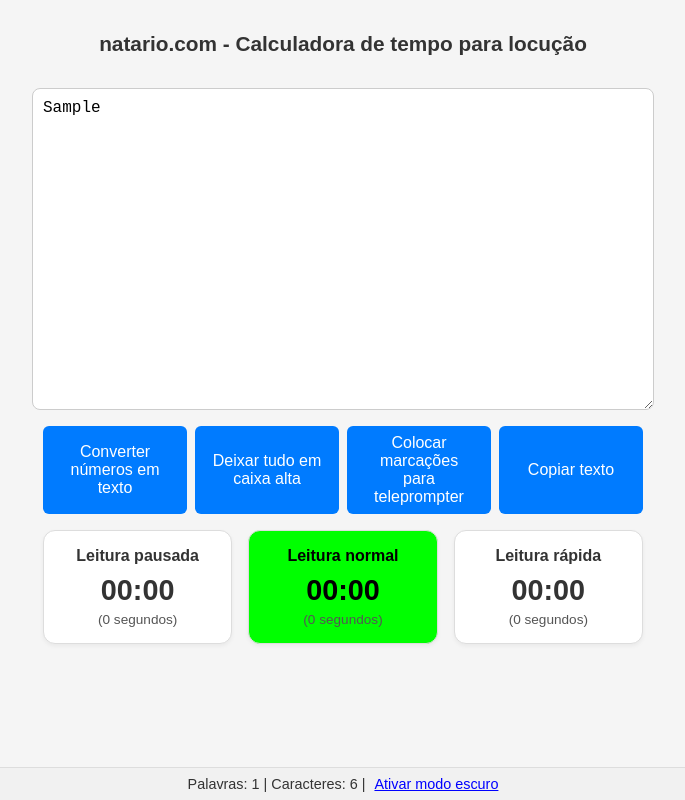
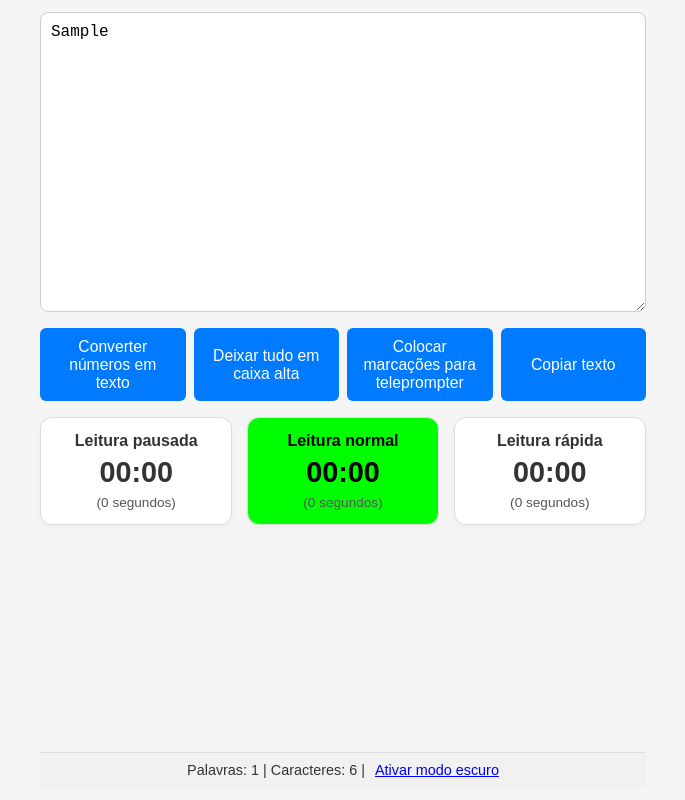
Before and after one commit to eduardonatario/calculadora-locucao, a plain HTML site: page index2.html in a window 1280 px wide. Both pictures are taken after typing "Sample" into the empty fields and a click on the button "Converter números em texto". Shown: the whole page, without its empty margins (297-982 px from the left). Drawn offline with Linux system fonts and the light colour scheme.

Commit message:
Add files via upload

```diff
--- a/index2.html
+++ b/index2.html
@@ -1,154 +1,302 @@
 <!DOCTYPE html>
 <html lang="pt-BR">
 <head>
-<meta charset="UTF-8">
-<meta name="viewport" content="width=device-width, initial-scale=1.0">
-<title>natario.com - Calculadora de tempo para locução</title>
+<meta charset="utf-8" />
+<meta name="viewport" content="width=device-width,initial-scale=1" />
+<title>Calculadora de tempo para locução</title>
 <style>
-body { font-family: Arial, sans-serif; margin: 0; padding: 0; display: flex; flex-direction: column; min-height: 100vh; background: #f5f5f5; color: #333; }
-header { padding: 2rem 1rem 1rem 1rem; text-align: center; font-size: 1.3rem; font-weight: bold; }
-main { flex: 1; display: flex; flex-direction: column; align-items: center; padding: 1rem; gap: 1rem; width: 100%; max-width: 600px; margin: 0 auto; }
-textarea { width: 100%; min-height: 300px; max-height: none; padding: 10px; border: 1px solid #ccc; border-radius: 8px; resize: vertical; font-size: 1rem; }
-.buttons { display: flex; flex-wrap: wrap; gap: 0.5rem; width: 100%; }
-button { flex: 1; padding: 0.5rem 1rem; border: none; border-radius: 6px; background-color: #007bff; color: white; font-size: 1rem; cursor: pointer; }
-button:hover { background-color: #0056b3; }
-.results { display: grid; grid-template-columns: 1fr 1fr 1fr; gap: 1rem; width: 100%; }
-.box { background: white; border: 1px solid #ddd; border-radius: 12px; padding: 1rem; text-align: center; box-shadow: 0 2px 4px rgba(0,0,0,0.05); transition: background-color 0.3s ease, color 0.3s ease; }
-.box#normal { background-color: white; color: #333; }
-.label { font-weight: bold; display: block; margin-bottom: 0.5rem; }
-.value { font-size: 1.8rem; font-weight: bold; line-height: 1.2; }
-.total-segundos { font-weight: normal; display: block; margin-top: 0.3rem; font-size: 0.85rem; color: #555; }
-footer { text-align: center; padding: 0.5rem; font-size: 0.9rem; background: #f1f1f1; border-top: 1px solid #ddd; }
-footer a { margin-left: 5px; cursor: pointer; color: blue; text-decoration: underline; }
-body.dark-mode { background-color: #121212; color: #f5f5f5; }
-body.dark-mode textarea { background-color: #1e1e1e; color: #fff; border: 1px solid #444; }
-body.dark-mode .box { background-color: #1e1e1e; border: 1px solid #444; color: #fff; }
-body.dark-mode footer { color: #ccc; }
-body.dark-mode .buttons button { background-color: #333; color: #fff; border: 1px solid #555; }
-body.dark-mode .buttons button:hover { background-color: #555; }
+  body {
+    font-family: Arial, sans-serif;
+    margin: 0 auto;
+    max-width: 630px;
+    background: #f5f5f5;
+    color: #333;
+    padding: 12px; /* reduzido para diminuir espaço no topo */
+    box-sizing: border-box;
+    min-height: 100vh;
+    display: flex;
+    flex-direction: column;
+  }
+
+  main {
+    flex: 1;
+    display: flex;
+    flex-direction: column;
+    gap: 1rem;
+    width: 100%;
+  }
+
+  textarea {
+    width: 100%;
+    min-height: 300px;
+    padding: 10px;
+    border-radius: 8px;
+    border: 1px solid #ccc;
+    resize: vertical;
+    font-size: 1rem;
+    box-sizing: border-box;
+    background: #fff;
+    color: #000;
+  }
+
+  .buttons {
+    display: flex;
+    gap: 0.5rem;
+    width: 100%;
+  }
+
+  .buttons button {
+    flex: 1;
+    padding: 0.6rem 0.75rem;
+    border: none;
+    border-radius: 6px;
+    background-color: #007bff;
+    color: #fff;
+    font-size: 0.98rem;
+    cursor: pointer;
+  }
+  .buttons button:hover { background-color: #0056b3; }
+
+  .results {
+    display: grid;
+    grid-template-columns: repeat(3, 1fr);
+    gap: 0.9rem;
+    width: 100%;
+  }
+
+  .box {
+    background: white;
+    border: 1px solid #ddd;
+    border-radius: 12px;
+    padding: 14px;
+    text-align: center;
+    box-shadow: 0 2px 4px rgba(0,0,0,0.04);
+    transition: background-color .25s ease, color .25s ease;
+  }
+
+  .box#normal { background: white; color: #333; }
+
+  .label { display:block; font-weight:700; margin-bottom:0.4rem; }
+  .value { font-size: 1.8rem; font-weight:700; line-height:1.1; display:block; }
+  .total-segundos { display:block; margin-top:0.4rem; font-size:0.85rem; color:#555; }
+
+  footer {
+    text-align:center;
+    padding:0.6rem;
+    font-size:0.9rem;
+    background:#f1f1f1;
+    border-top:1px solid #ddd;
+    margin-top: 10px;
+  }
+  footer a { margin-left:6px; color:blue; text-decoration:underline; cursor:pointer; }
+
+  body.dark-mode {
+    background: #121212;
+    color: #f5f5f5;
+  }
+  body.dark-mode textarea {
+    background: #1e1e1e;
+    color: #fff;
+    border: 1px solid #444;
+  }
+  body.dark-mode .box {
+    background: #1e1e1e;
+    border: 1px solid #444;
+    color: #fff;
+  }
+  body.dark-mode .buttons button {
+    background: #333;
+    color: #fff;
+    border: 1px solid #555;
+  }
+  body.dark-mode .buttons button:hover { background:#555; }
+
+  .box.highlight {
+    background-color: #00ff00 !important;
+    color: #000 !important;
+  }
+
+  @media (max-width: 520px) {
+    .results { grid-template-columns: 1fr; }
+    .buttons { flex-direction: column; }
+  }
 </style>
 </head>
 <body>
-<header>natario.com - Calculadora de tempo para locução</header>
   <main>
     <textarea id="texto" placeholder="Digite ou cole seu texto aqui..."></textarea>
+
     <div class="buttons">
       <button type="button" id="converter">Converter números em texto</button>
       <button type="button" id="caixaAlta">Deixar tudo em caixa alta</button>
       <button type="button" id="teleprompter">Colocar marcações para teleprompter</button>
       <button type="button" id="copiar">Copiar texto</button>
     </div>
-<div class="results">
+
+    <div class="results" aria-live="polite">
       <div class="box" id="pausada">
         <span class="label">Leitura pausada</span>
         <span class="value">00:00</span>
-<span class="total-segundos"></span>
+        <span class="total-segundos">(0 segundos)</span>
       </div>
+
       <div class="box" id="normal">
         <span class="label">Leitura normal</span>
         <span class="value">00:00</span>
-<span class="total-segundos"></span>
+        <span class="total-segundos">(0 segundos)</span>
       </div>
+
       <div class="box" id="rapida">
         <span class="label">Leitura rápida</span>
         <span class="value">00:00</span>
-<span class="total-segundos"></span>
+        <span class="total-segundos">(0 segundos)</span>
       </div>
     </div>
   </main>
+
   <footer>
     <span id="contador">Palavras: 0 | Caracteres: 0</span> | <a id="toggleMode">Ativar modo escuro</a>
   </footer>
+
 <script>
-const texto = document.getElementById("texto");
-const normalBox = document.getElementById("normal");
-const normal = normalBox.querySelector(".value");
-const pausada = document.getElementById("pausada").querySelector(".value");
-const rapida = document.getElementById("rapida").querySelector(".value");
-const totalPausada = document.getElementById("pausada").querySelector(".total-segundos");
-const totalNormal = normalBox.querySelector(".total-segundos");
-const totalRapida = document.getElementById("rapida").querySelector(".total-segundos");
-const contador = document.getElementById("contador");
+const texto = document.getElementById('texto');
+const boxPausada = document.getElementById('pausada');
+const boxNormal = document.getElementById('normal');
+const boxRapida = document.getElementById('rapida');
 
-function calcularTempo(){
-  const conteudo=texto.value.trim();
-  const palavras=conteudo.split(/\s+/).filter(Boolean);
-  const numPalavras=palavras.length;
-  const numCaracteres=conteudo.length;
-  const velPausada=130;
-  const velNormal=145;
-  const velRapida=180;
+const valuePausada = boxPausada.querySelector('.value');
+const valueNormal = boxNormal.querySelector('.value');
+const valueRapida = boxRapida.querySelector('.value');
 
-  function formatarTempo(totalSegundos){
-    const horas=Math.floor(totalSegundos/3600);
-    const min=Math.floor((totalSegundos%3600)/60);
-    const seg=Math.round(totalSegundos%60);
-    if(horas>0) return `${String(horas).padStart(2,'0')}:${String(min).padStart(2,'0')}:${String(seg).padStart(2,'0')}`;
-    else return `${String(min).padStart(2,'0')}:${String(seg).padStart(2,'0')}`;
-  }
+const segundosPausada = boxPausada.querySelector('.total-segundos');
+const segundosNormal = boxNormal.querySelector('.total-segundos');
+const segundosRapida = boxRapida.querySelector('.total-segundos');
 
-  function calcularSegundos(totalSegundos){ return `(${Math.round(totalSegundos)} segundos)`; }
+const contador = document.getElementById('contador');
+const btnConverter = document.getElementById('converter');
+const btnCaixaAlta = document.getElementById('caixaAlta');
+const btnTeleprompter = document.getElementById('teleprompter');
+const btnCopiar = document.getElementById('copiar');
+const toggleMode = document.getElementById('toggleMode');
 
-  const tempoNormal=numPalavras/velNormal*60;
-  const tempoPausada=numPalavras/velPausada*60;
-  const tempoRapida=numPalavras/velRapida*60;
+const velPausada = 130;
+const velNormal = 145;
+const velRapida = 180;
 
-  normal.textContent=formatarTempo(tempoNormal);
-  pausada.textContent=formatarTempo(tempoPausada);
-  rapida.textContent=formatarTempo(tempoRapida);
-  totalPausada.textContent=calcularSegundos(tempoPausada);
-  totalNormal.textContent=calcularSegundos(tempoNormal);
-  totalRapida.textContent=calcularSegundos(tempoRapida);
-  contador.textContent=`Palavras: ${numPalavras} | Caracteres: ${numCaracteres}`;
-
-  if(numPalavras === 0){
-    normalBox.style.backgroundColor = 'white';
-    normalBox.style.color = '#000';
+function formatarTempo(totalSegundos) {
+  totalSegundos = Math.round(totalSegundos);
+  const horas = Math.floor(totalSegundos / 3600);
+  const minutos = Math.floor((totalSegundos % 3600) / 60);
+  const segundos = totalSegundos % 60;
+  if (horas > 0) {
+    return `${String(horas).padStart(2,'0')}:${String(minutos).padStart(2,'0')}:${String(segundos).padStart(2,'0')}`;
   } else {
-    normalBox.style.backgroundColor = '#00ff00'; // verde puro
-    normalBox.style.color = '#000'; // texto preto
+    return `${String(minutos).padStart(2,'0')}:${String(segundos).padStart(2,'0')}`;
   }
 }
 
-texto.addEventListener("input", calcularTempo);
-texto.addEventListener("paste", ()=>{ setTimeout(()=>{ calcularTempo(); },50); });
+function calcularTempo() {
+  const conteudo = texto.value.trim();
+  const palavrasArr = conteudo.length ? conteudo.split(/\s+/).filter(Boolean) : [];
+  const numPalavras = palavrasArr.length;
+  const numCaracteres = conteudo.length;
 
-document.getElementById('converter').addEventListener('click', ()=>{
+  const tempoSegNormal = numPalavras / (velNormal / 60);
+  const tempoSegPausada = numPalavras / (velPausada / 60);
+  const tempoSegRapida = numPalavras / (velRapida / 60);
+
+  valueNormal.textContent = formatarTempo(tempoSegNormal);
+  valuePausada.textContent = formatarTempo(tempoSegPausada);
+  valueRapida.textContent = formatarTempo(tempoSegRapida);
+
+  segundosNormal.textContent = `(${Math.round(tempoSegNormal)} segundos)`;
+  segundosPausada.textContent = `(${Math.round(tempoSegPausada)} segundos)`;
+  segundosRapida.textContent = `(${Math.round(tempoSegRapida)} segundos)`;
+
+  contador.textContent = `Palavras: ${numPalavras} | Caracteres: ${numCaracteres}`;
+
+  if (numPalavras === 0) {
+    boxNormal.classList.remove('highlight');
+  } else {
+    boxNormal.classList.add('highlight');
+  }
+}
+
+texto.addEventListener('input', calcularTempo);
+texto.addEventListener('paste', () => setTimeout(calcularTempo, 50));
+
+btnConverter.addEventListener('click', () => {
   let txt = texto.value;
-  txt = txt.replace(/%/g,' porcento');
-  txt = txt.replace(/\b\d+\b/g, n=>n.split('').map(d=>'zero um dois três quatro cinco seis sete oito nove'.split(' ')[d]).join(' '));
+  txt = txt.replace(/%/g, ' porcento');
+  txt = txt.replace(/(\d+),(\d+)/g, (m, a, b) => `${a} vírgula ${b}`);
+  txt = txt.replace(/(\d{1,3}(?:\.\d{3})+)/g, match => match.replace(/\./g, ''));
+  txt = txt.replace(/\b\d+\b/g, (match) => numeroPorExtenso(parseInt(match, 10)));
   texto.value = txt;
   calcularTempo();
 });
 
-document.getElementById('caixaAlta').addEventListener('click', ()=>{
+btnCaixaAlta.addEventListener('click', () => {
   texto.value = texto.value.toUpperCase();
   calcularTempo();
 });
 
-document.getElementById('teleprompter').addEventListener('click', ()=>{
+btnTeleprompter.addEventListener('click', () => {
   let txt = texto.value;
-  txt = txt.replace(/(\D),(\D)/g, '$1,/$2');
-  txt = txt.replace(/(\D)\./g, '$1.//');
+  txt = txt.replace(/(\d+),(\d+)/g, '$1§COMAV§$2');
+  txt = txt.replace(/(\d+)\.(\d+)/g, '$1§PONTOV§$2');
+  txt = txt.replace(/,/g, ',/');
+  txt = txt.replace(/\./g, './/');
+  txt = txt.replace(/§COMAV§/g, ',');
+  txt = txt.replace(/§PONTOV§/g, '.');
   texto.value = txt;
   calcularTempo();
 });
 
-document.getElementById('copiar').addEventListener('click', ()=>{
+btnCopiar.addEventListener('click', () => {
+  navigator.clipboard.writeText(texto.value).then(() => {
+    alert('Texto copiado para a área de transferência!');
+  }).catch(() => {
     texto.select();
-  navigator.clipboard.writeText(texto.value);
-  alert('Texto copiado para a área de transferência!');
+    document.execCommand('copy');
+    alert('Texto copiado (método fallback).');
+  });
 });
 
-document.getElementById('toggleMode').addEventListener('click', ()=>{
+toggleMode.addEventListener('click', () => {
   document.body.classList.toggle('dark-mode');
-  const link = document.getElementById('toggleMode');
-  if(document.body.classList.contains('dark-mode')){
-    link.textContent = 'Desativar modo escuro';
-  } else {
-    link.textContent = 'Ativar modo escuro';
+  toggleMode.textContent = document.body.classList.contains('dark-mode') ? 'Desativar modo escuro' : 'Ativar modo escuro';
+});
+
+function numeroPorExtenso(num) {
+  if (isNaN(num)) return num;
+  const unidades = ['zero','um','dois','três','quatro','cinco','seis','sete','oito','nove'];
+  const especiais = ['dez','onze','doze','treze','quatorze','quinze','dezesseis','dezessete','dezoito','dezenove'];
+  const dezenas = ['','','vinte','trinta','quarenta','cinquenta','sessenta','setenta','oitenta','noventa'];
+  const centenas = ['','cem','duzentos','trezentos','quatrocentos','quinhentos','seiscentos','setecentos','oitocentos','novecentos'];
+
+  if (num < 10) return unidades[num];
+  if (num < 20) return especiais[num - 10];
+  if (num < 100) {
+    const d = Math.floor(num / 10);
+    const u = num % 10;
+    return d >= 2 ? dezenas[d] + (u ? ' e ' + unidades[u] : '') : unidades[num];
   }
-});
+  if (num === 100) return 'cem';
+  if (num < 1000) {
+    const c = Math.floor(num / 100);
+    const resto = num % 100;
+    return centenas[c] + (resto ? ' e ' + numeroPorExtenso(resto) : '');
+  }
+  if (num === 1000) return 'mil';
+  if (num < 10000) {
+    const mil = Math.floor(num / 1000);
+    const resto = num % 1000;
+    return numeroPorExtenso(mil) + ' mil' + (resto ? ' e ' + numeroPorExtenso(resto) : '');
+  }
+  return String(num);
+}
+
+calcularTempo();
 </script>
 </body>
 </html>
```
Lines whose indentation alone changed are shown as unchanged.
